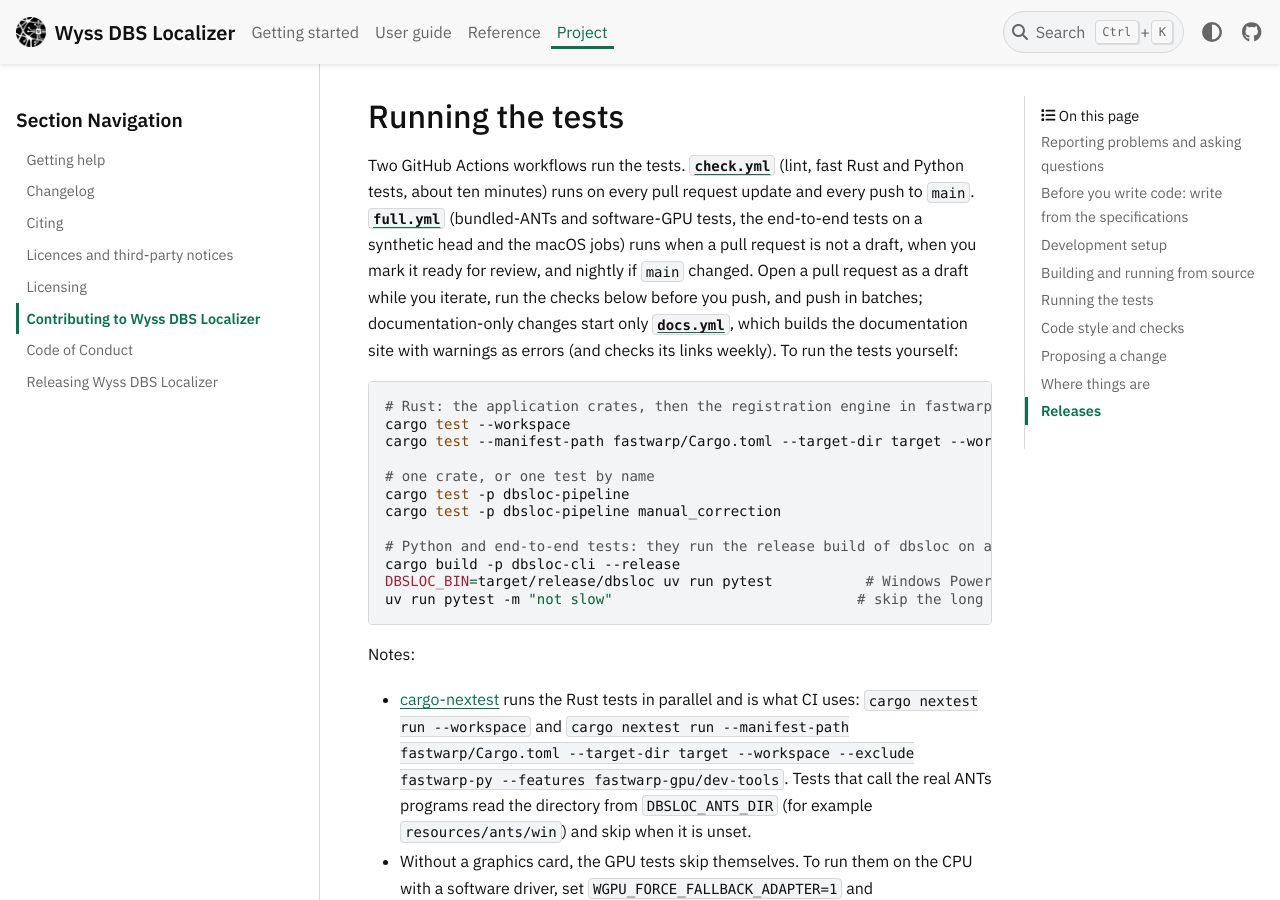
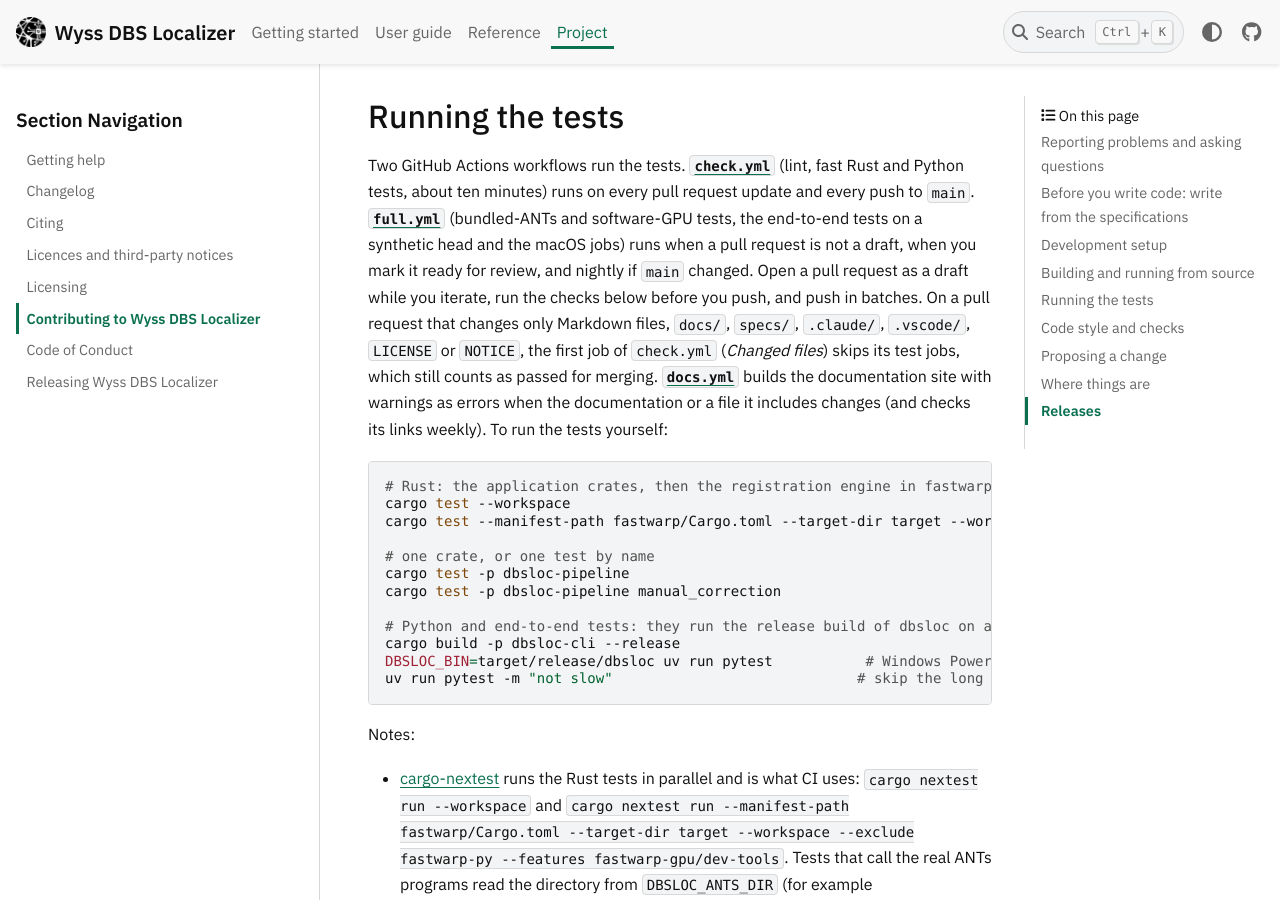
Before and after one commit to WyssCenter/dbs-localizer, a Sphinx documentation site: the page built from docs/contributing.md, in a window 1280 px wide and 900 px high, scrolled down 4236 px. Built offline with Sphinx 7.4.7 and the PyData theme 0.15.4, drawn with Linux system fonts in a browser that asks for light colours.

Commit message:
ci: report the required checks on documentation-only pull requests
check.yml ignored documentation-only changes on pull_request, so the checks the main ruleset requires never reported and such pull requests could not be merged. Run check.yml on every pull request and let a first job, Changed files, skip the test jobs when every changed file is on the former ignore list. Skipped jobs count as passed. The job fails closed: if the file list cannot be read or the job fails, the tests run.

````diff
--- a/CONTRIBUTING.md
+++ b/CONTRIBUTING.md
@@ -99,7 +99,7 @@ uv run python scripts/package_release.py    # Windows: dist/dbsloc-win.zip; Linu
 
 ## Running the tests
 
-Two GitHub Actions workflows run the tests. [`check.yml`](.github/workflows/check.yml) (lint, fast Rust and Python tests, about ten minutes) runs on every pull request update and every push to `main`. [`full.yml`](.github/workflows/full.yml) (bundled-ANTs and software-GPU tests, the end-to-end tests on a synthetic head and the macOS jobs) runs when a pull request is not a draft, when you mark it ready for review, and nightly if `main` changed. Open a pull request as a draft while you iterate, run the checks below before you push, and push in batches; documentation-only changes start only [`docs.yml`](.github/workflows/docs.yml), which builds the documentation site with warnings as errors (and checks its links weekly). To run the tests yourself:
+Two GitHub Actions workflows run the tests. [`check.yml`](.github/workflows/check.yml) (lint, fast Rust and Python tests, about ten minutes) runs on every pull request update and every push to `main`. [`full.yml`](.github/workflows/full.yml) (bundled-ANTs and software-GPU tests, the end-to-end tests on a synthetic head and the macOS jobs) runs when a pull request is not a draft, when you mark it ready for review, and nightly if `main` changed. Open a pull request as a draft while you iterate, run the checks below before you push, and push in batches. On a pull request that changes only Markdown files, `docs/`, `specs/`, `.claude/`, `.vscode/`, `LICENSE` or `NOTICE`, the first job of `check.yml` (*Changed files*) skips its test jobs, which still counts as passed for merging. [`docs.yml`](.github/workflows/docs.yml) builds the documentation site with warnings as errors when the documentation or a file it includes changes (and checks its links weekly). To run the tests yourself:
 
 ```bash
 # Rust: the application crates, then the registration engine in fastwarp/ (its own workspace), including the graphics-card kernel tests
````
Also changed, not shown: AGENTS.md (+1 -1 lines), docs/PHASE_HISTORY.md (+2 -0 lines), 1 other file.
